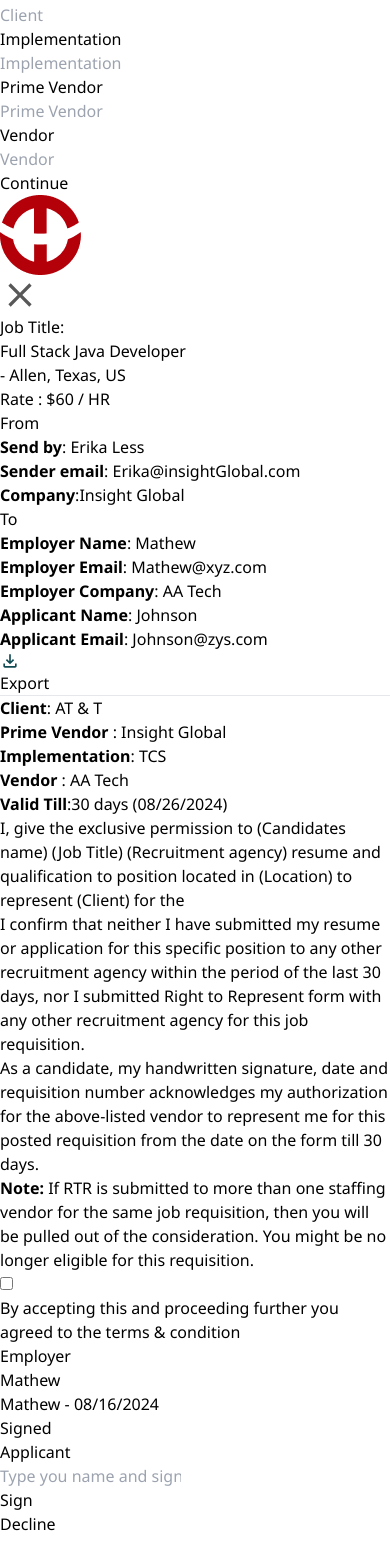
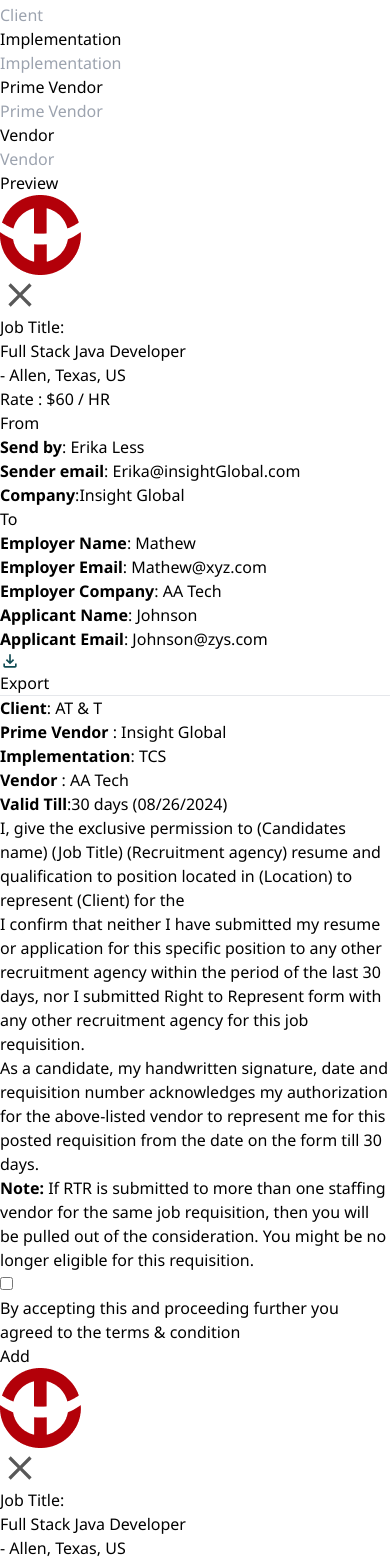
Before and after one commit to Sandeep1908/hirehour, a React (Vite) app: page /right-to-represent in a window 390 px wide. Shown: the part 2240-3803 px from the top of the page. Before the commit the page ends 3776 px from the top, so only its background shows below. Built offline with nearby package versions, Linux system fonts and the light colour scheme.

Commit message:
feat(RTR): add preivew page for RTR

```diff
--- a/src/pages/RightToRepresent/RightToRepresent.tsx
+++ b/src/pages/RightToRepresent/RightToRepresent.tsx
@@ -8,6 +8,7 @@
 const RightToRepresent: React.FC = () => {
   const [isRTROpen, setIsRTROpen] = useState<boolean>(false);
   const [isSignRTR, setIsSignRTR] = useState<boolean>(false);
+  const [isPreviewRTR,isSetPreviewRTR]=  useState<boolean>(false);
 
   const titles = [
     {
@@ -416,15 +417,173 @@
           <div className="p-4">
             <div className="w-full flex justify-center md:justify-end md:mt-4">
               <Link
-                to={'/additional-information'}
+                to={''}
+                onClick={()=>isSetPreviewRTR(true)}
                 className="flex justify-center items-center w-full md:w-36 h-10  rounded-full cursor-pointer bg-[#E9F358] "
               >
-                Continue
+                Preview
               </Link>
             </div>
           </div>
         </div>
       </div>
+
+
+         {/* View Preview RTR  */}
+
+
+
+      <div
+        className={`w-full h-full  flex justify-center items-center   fixed inset-0 transition-all ease-in-out duration-300  ${isPreviewRTR ? 'opacity-1 scale-[1.01]' : 'opacity-0 z-[-10]'} `}
+      >
+              <div className='w-full h-full absolute opacity-[.7] after:absolute after:left-0 after:w-full after:h-full after:bg-black '></div>
+
+        <div
+          className="   z-[10] w-full max-w-[1000px] h-full shadow-xl
+                         overflow-auto  bg-[#F2F2F5] rounded-lg"
+        >
+          <div className="flex justify-between items-start p-10">
+            <div className="w-full flex justify-center items-center">
+              <img src={Logo} className="w-20 h-20" alt="img-logo" />
+            </div>
+            <IoMdClose size={40} color="#585858" onClick={()=>setIsSignRTR(false)} />
+          </div>
+
+          <div className="w-full max-w-[975px]  h-full m-auto border border-[#E1E1E2] rounded-lg">
+            <div className="w-full bg-white flex  flex-col justify-end items-end space-y-3 md:space-y-0 md:flex-row md:justify-between md:items-center p-5   rounded-t-lg">
+              <div className="flex items-center space-x-4">
+                <span className="text-lg text-[#6B7588]">Job Title: </span>
+                <p className="text-lg font-semibold">Full Stack Java Developer</p>
+                <span className="text-xs text-[#7B8496]">- Allen, Texas, US</span>
+              </div>
+
+              <div>
+                <p>Rate : $60 / HR</p>
+              </div>
+            </div>
+
+            <div className="w-full bg-white mt-3 flex flex-col space-y-10 md:space-y-0 md:flex-row md:justify-between md:items-start p-5">
+              <div className="flex flex-col space-y-3">
+                <h1 className="text-lg">From</h1>
+                <p>
+                  <strong>Send by</strong>: Erika Less
+                </p>
+                <p>
+                  <strong>Sender email</strong>: Erika@insightGlobal.com
+                </p>
+                <p>
+                  <strong>Company</strong>:Insight Global
+                </p>
+              </div>
+
+              <div className="flex flex-col items-start space-y-3">
+                <h1 className="text-lg">To</h1>
+                <p>
+                  <strong>Employer Name</strong>: Mathew
+                </p>
+                <p>
+                  <strong>Employer Email</strong>: Mathew@xyz.com
+                </p>
+                <p>
+                  <strong>Employer Company</strong>: AA Tech
+                </p>
+                <p>
+                  <strong>Applicant Name</strong>: Johnson
+                </p>
+                <p>
+                  <strong>Applicant Email</strong>: Johnson@zys.com
+                </p>
+              </div>
+
+              <div className="flex flex-col space-y-3 ">
+                <div className="flex  items-center">
+                  <MdOutlineFileDownload size={20} color="#104B53" />
+                  <p className="text-[#104B53] font-[600]">Export</p>
+                </div>
+              </div>
+            </div>
+
+            <hr />
+
+            <div className="w-full flex flex-col space-y-5 bg-white md:flex-row  items-start md:justify-between md:items-end p-5">
+            <div className="flex flex-col space-y-3">
+                  <p>
+                    <strong>Client</strong>: AT & T
+                  </p>
+                  <p>
+                    <strong>Prime Vendor </strong>: Insight Global
+                  </p>
+
+                  <p>
+                    <strong>Implementation</strong>: TCS
+                  </p>
+                  <p>
+                    <strong>Vendor </strong>: AA Tech
+                  </p>
+                </div>
+
+              <p>
+                <strong>Valid Till</strong>:30 days (08/26/2024)
+              </p>
+            </div>
+
+
+          {/* Acceptance  */}
+
+            <div className="w-full flex flex-col space-y-4 p-5 bg-white mt-2">
+              <p>
+                I, give the exclusive permission to (Candidates name) (Job Title) (Recruitment
+                agency) resume and qualification to position located in (Location) to represent
+                (Client) for the
+              </p>
+
+              <p>
+                I confirm that neither I have submitted my resume or application for this specific
+                position to any other recruitment agency within the period of the last 30 days, nor
+                I submitted Right to Represent form with any other recruitment agency for this job
+                requisition.
+              </p>
+
+              <p>
+                As a candidate, my handwritten signature, date and requisition number acknowledges
+                my authorization for the above-listed vendor to represent me for this posted
+                requisition from the date on the form till 30 days.
+              </p>
+
+              <p>
+                {' '}
+                <strong>Note:</strong> If RTR is submitted to more than one staffing vendor for the
+                same job requisition, then you will be pulled out of the consideration. You might be
+                no longer eligible for this requisition.
+              </p>
+
+              <div className='flex justify-start items-center space-x-3'>
+                <input type="checkbox"  className='w-[32px] h-[32px]'/> <p className='text-[#7D8697]'>By accepting this and proceeding further you agreed to the terms &  condition</p>
+              </div>
+            </div>
+
+             {/* Button submit  */}
+
+          <div className="p-4">
+            <div className="w-full flex justify-center md:justify-end md:mt-4">
+              <Link
+                to={''}
+                onClick={()=>isSetPreviewRTR(false)}
+                className="flex justify-center items-center w-full md:w-36 h-10  rounded-full cursor-pointer bg-[#E9F358] "
+              >
+                Add
+              </Link>
+            </div>
+          </div>
+
+
+          </div>
+        </div>
+      </div>
+
+
+
+
 
       {/* View Sign RTR  */}
 
```
